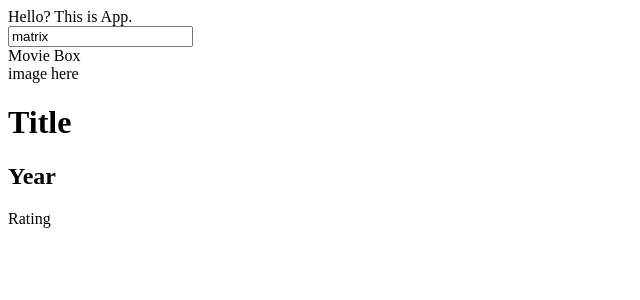
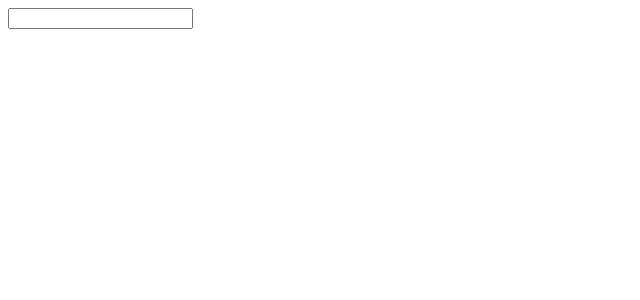
Before and after one commit to CharlesDesiderio/movie-db, a React (Create React App) app: page / in a window 1280 px wide. Shown: the top 300 px of the page, without its empty margins (0-640 px from the left). Built offline with nearby package versions, Linux system fonts and the light colour scheme.

Commit message:
Parent properly passes props

```diff
--- a/src/App.js
+++ b/src/App.js
@@ -1,151 +1,12 @@
 import React from 'react';
 import SearchBar from './components/searchBar';
-import MovieContainer from './components/movieContainer';
-
 
 function App() {
   return (
     <div className="App">
-      Hello? This is App.
       <SearchBar />
-      <MovieContainer />
     </div>
   );
 }
 
 export default App;
-
-/*
-
-Three main components:
-
-1) Search bar.
-2) Container for list of movies.
-3) Card for individual movie.
-
-API RETURN TREE:
-OBJ {
-  page - num,
-  results - array [object{id - num, logo_path - bool, name - string}],
-  total_pages - num,
-  total_results - num
-}
-
-EXAMPLE API REQUEST:
-
-https://api.themoviedb.org/3/search/company?api_key=f78ec448fcd99f333c9145fd8c13eff0&query=movie&page=1
-
-EXAMPLE API RESPONSE:
-
-{
-  "page": 1,
-  "results": [
-    {
-      "id": 117925,
-      "logo_path": null,
-      "name": "Movie"
-    },
-    {
-      "id": 3068,
-      "logo_path": null,
-      "name": "Bess Movie"
-    },
-    {
-      "id": 21973,
-      "logo_path": null,
-      "name": "Movie Pro"
-    },
-    {
-      "id": 15738,
-      "logo_path": null,
-      "name": "SOL Movie"
-    },
-    {
-      "id": 17221,
-      "logo_path": null,
-      "name": "movie extra"
-    },
-    {
-      "id": 18511,
-      "logo_path": null,
-      "name": "Indostar Movie"
-    },
-    {
-      "id": 18534,
-      "logo_path": null,
-      "name": "Movie Impact"
-    },
-    {
-      "id": 18561,
-      "logo_path": null,
-      "name": "Magic Movie"
-    },
-    {
-      "id": 18890,
-      "logo_path": null,
-      "name": "Movie Machine"
-    },
-    {
-      "id": 15065,
-      "logo_path": null,
-      "name": "Movie Ventures"
-    },
-    {
-      "id": 22746,
-      "logo_path": null,
-      "name": "Movie Prose"
-    },
-    {
-      "id": 1941,
-      "logo_path": null,
-      "name": "Network Movie"
-    },
-    {
-      "id": 3845,
-      "logo_path": null,
-      "name": "Gigantic Movie"
-    },
-    {
-      "id": 4291,
-      "logo_path": null,
-      "name": "Movie%26Art"
-    },
-    {
-      "id": 3500,
-      "logo_path": null,
-      "name": "Move Movie"
-    },
-    {
-      "id": 7705,
-      "logo_path": null,
-      "name": "ITC Movie"
-    },
-    {
-      "id": 13574,
-      "logo_path": null,
-      "name": "Movie World"
-    },
-    {
-      "id": 12498,
-      "logo_path": null,
-      "name": "movie inc"
-    },
-    {
-      "id": 11575,
-      "logo_path": null,
-      "name": "Movie Central"
-    },
-    {
-      "id": 14555,
-      "logo_path": null,
-      "name": "Darkside Movie"
-    }
-  ],
-  "total_pages": 42,
-  "total_results": 832
-
-
-}
-
-
-*/
--- a/src/components/movieCard.js
+++ b/src/components/movieCard.js
@@ -1,15 +1,18 @@
 import React from 'react';
 
 class MovieCard extends React.Component {
+
     render() {
+        let yearSnip = this.props.release.slice(0,4);
+
         return <div>
             <div className="poster">
-                image here
+                <img alt="poster" src={'http://image.tmdb.org/t/p/w185' + this.props.imageUrl} />
             </div>
             <div className="info">
-                <h1>Title</h1>
-                <h2>Year</h2>
-                <p>Rating</p>
+                <h1>{this.props.title}</h1>
+                <h2>{yearSnip}</h2>
+                <p>{this.props.rating}</p>
             </div>
         </div>
     }
--- a/src/components/movieContainer.js
+++ b/src/components/movieContainer.js
@@ -4,8 +4,7 @@ import MovieCard from './movieCard';
 class MovieContainer extends React.Component {
     render() {
         return <div>
-            Movie Box
-            <MovieCard />
+            {this.props.results.map(x => <MovieCard key={x.id} title={x.original_title} imageUrl={x.poster_path} rating={x.vote_average} release={x.release_date} />)}
         </div>
     }
 }
--- a/src/components/searchBar.js
+++ b/src/components/searchBar.js
@@ -1,15 +1,16 @@
 import React from 'react';
 import Axios from 'axios';
+import MovieContainer from './movieContainer';
 
 class SearchBar extends React.Component {
     state = {
-        input: 'matrix',
+        input: '',
         searchResults: []
     }
 
     renderResults = async () => {
         let getUrl = 'https://api.themoviedb.org/3/search/movie';
-        let getApi = '?api_key=f78ec448fcd99f333c9145fd8c13eff0';
+        let getApi = '?api_key=f78ec448fcd99f333c9145fd8c13eff0'; // Yeah, I know.
         let getQuery = '&query=' + this.state.input;
         let fullRequest = getUrl + getApi + getQuery;
         const response = await Axios.get(fullRequest);
@@ -17,7 +18,6 @@ class SearchBar extends React.Component {
         this.setState({
             searchResults: response.data.results
         })
-
     }
 
     handleChange = (props) => {
@@ -35,7 +35,7 @@ class SearchBar extends React.Component {
             <div>
                 <input value={this.state.input} onChange={this.handleChange} />
                 <div>
-                    {this.state.searchResults.map(x => <div key={x.original_title}><h1 key={x.original_title}>{x.original_title}</h1><img alt="poster" src={'http://image.tmdb.org/t/p/w185' + x.poster_path} /></div>)}
+                    <MovieContainer results={this.state.searchResults}/>
                 </div>
             </div>)
     }
```
